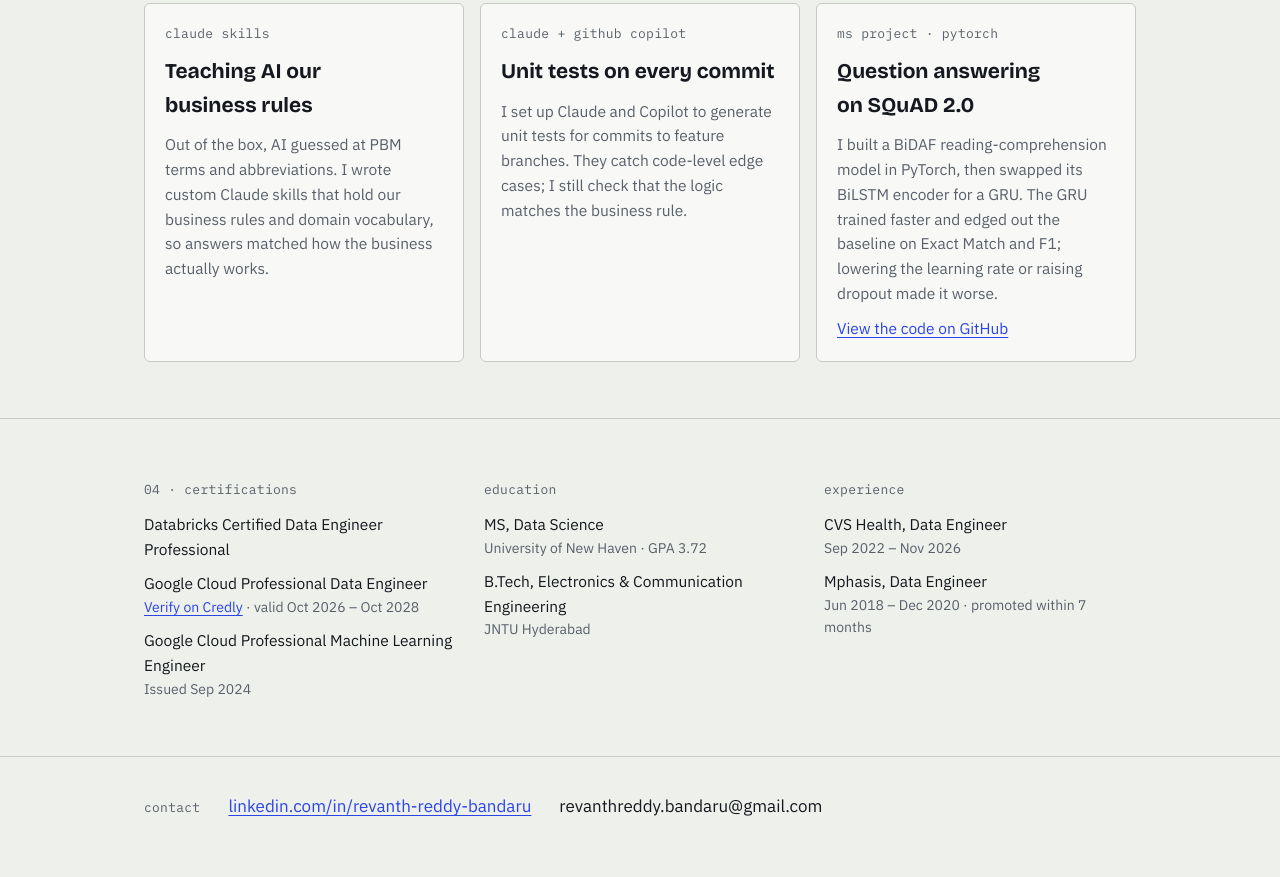
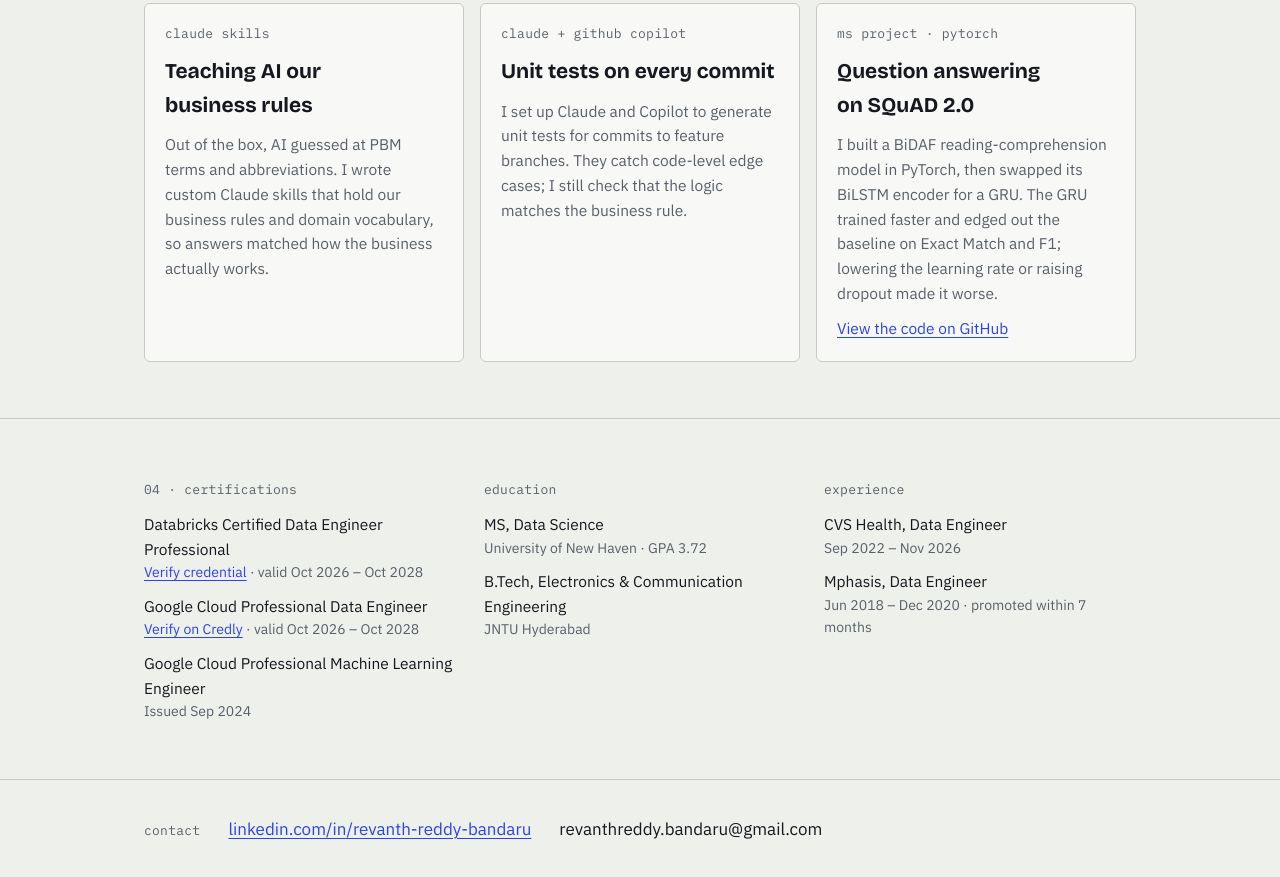
Before and after one commit to revanth99/revanth99.github.io, a plain HTML site: page index.html in a window 1280 px wide. Shown: the part 2979-3856 px from the top of the page. Drawn offline with nearby package versions, Linux system fonts and the light colour scheme.

Commit message:
Add Databricks credential verification link
Co-Authored-By: Claude Opus 5.5 <noreply@anthropic.com>
Claude-Session: https://claude.ai/code/session_0139USrnSeJotD6yzbAeWPbf

```diff
--- a/index.html
+++ b/index.html
@@ -177,7 +177,7 @@ footer .wrap { display: flex; flex-wrap: wrap; gap: 10px 28px; align-items: base
     <div>
       <span class="mono">04 · certifications</span>
       <ul>
-        <li>Databricks Certified Data Engineer Professional</li>
+        <li>Databricks Certified Data Engineer Professional <span><a href="https://credentials.databricks.com/69385529-cd70-40b7-86be-3de26bdd8538">Verify credential</a> · valid Oct 2026 – Oct 2028</span></li>
         <li>Google Cloud Professional Data Engineer <span><a href="https://www.credly.com/badges/1e553113-b168-414c-9fc8-109b76372451">Verify on Credly</a> · valid Oct 2026 – Oct 2028</span></li>
         <li>Google Cloud Professional Machine Learning Engineer <span>Issued Sep 2024</span></li>
       </ul>
```
